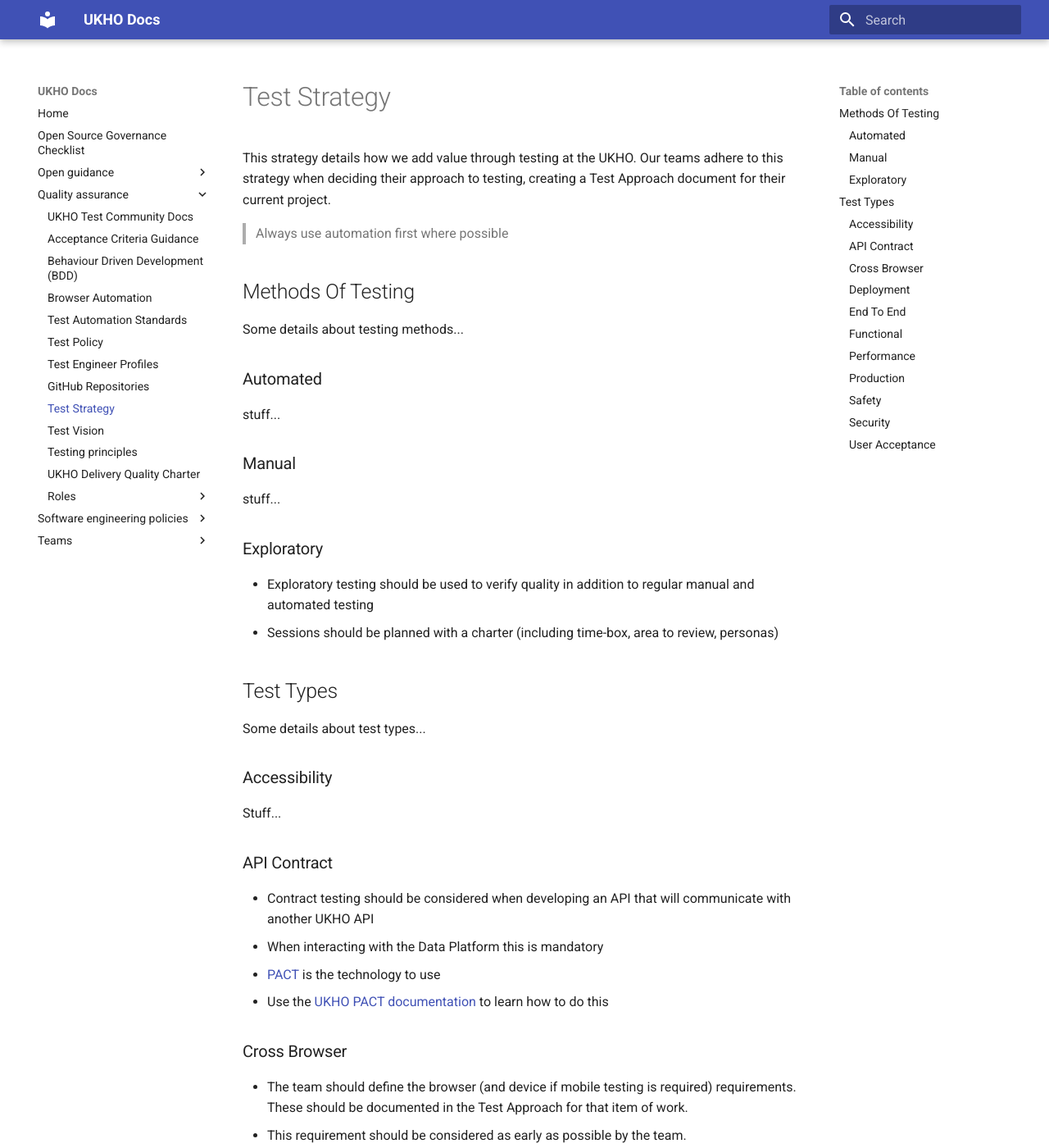
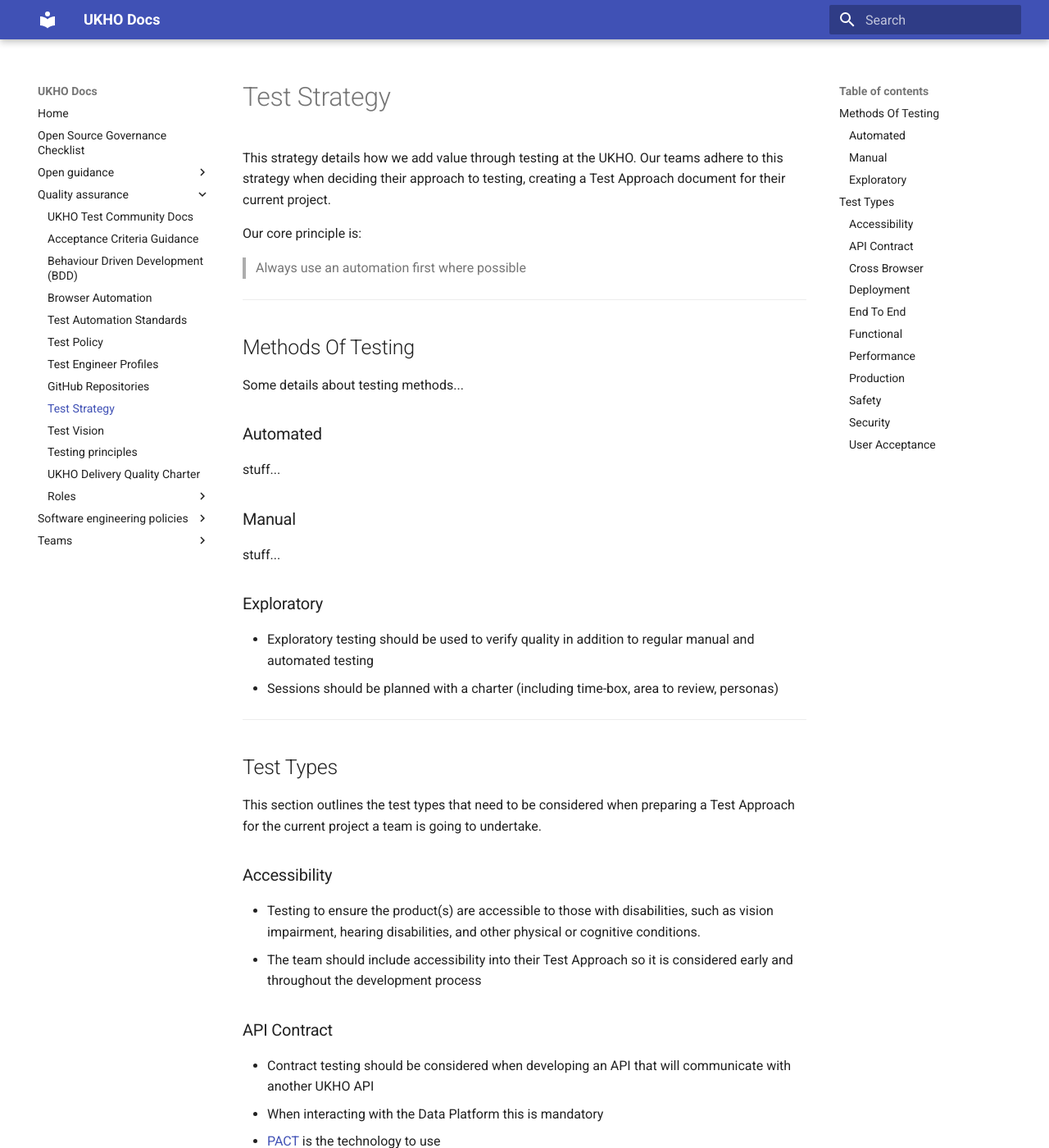
Before and after one commit to UKHO/docs, an MkDocs documentation site: the page built from docs/quality-assurance/test-strategy.md, in a window 1280 px wide and 1400 px high. Shown: the whole window at 82% size. Built offline with MkDocs 1.6.1 and Material for MkDocs 9.7.7, drawn with Linux system fonts in a browser that asks for light colours.

Commit message:
Add test types intro and accessibility section

```diff
--- a/docs/quality-assurance/test-strategy.md
+++ b/docs/quality-assurance/test-strategy.md
@@ -2,7 +2,11 @@
 
 This strategy details how we add value through testing at the UKHO. Our teams adhere to this strategy when deciding their approach to testing, creating a Test Approach document for their current project.
 
-> Always use automation first where possible
+Our core principle is:
+
+> Always use an automation first where possible
+
+---
 
 ## Methods Of Testing
 
@@ -21,13 +25,16 @@ stuff...
 * Exploratory testing should be used to verify quality in addition to regular manual and automated testing
 * Sessions should be planned with a charter (including time-box, area to review, personas)
 
+---
+
 ## Test Types
 
-Some details about test types...
+This section outlines the test types that need to be considered when preparing a Test Approach for the current project a team is going to undertake.
 
 ### Accessibility
 
-Stuff...
+* Testing to ensure the product(s) are accessible to those with disabilities, such as vision impairment, hearing disabilities, and other physical or cognitive conditions.
+* The team should include accessibility into their Test Approach so it is considered early and throughout the development process
 
 ### API Contract
 
```
